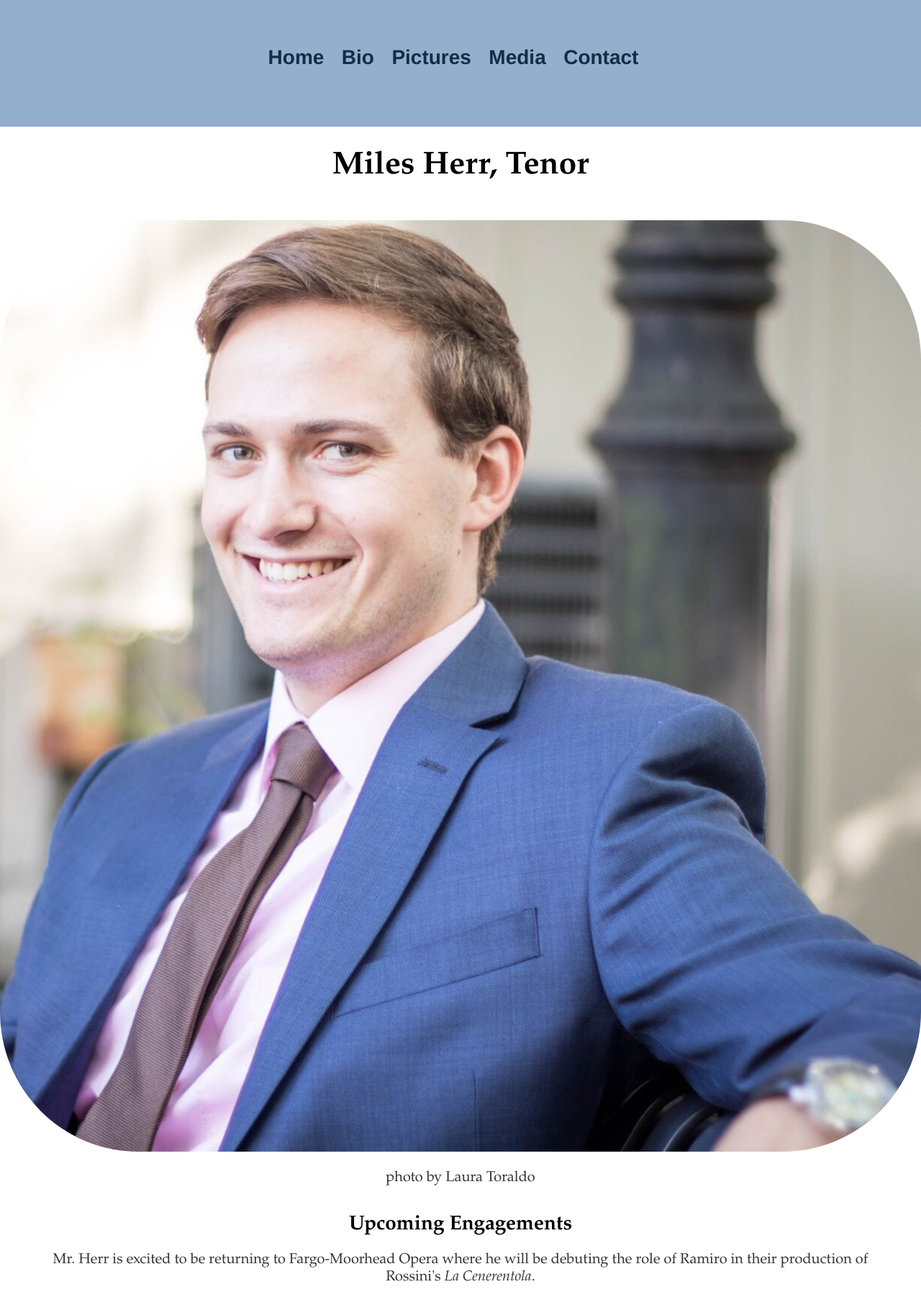
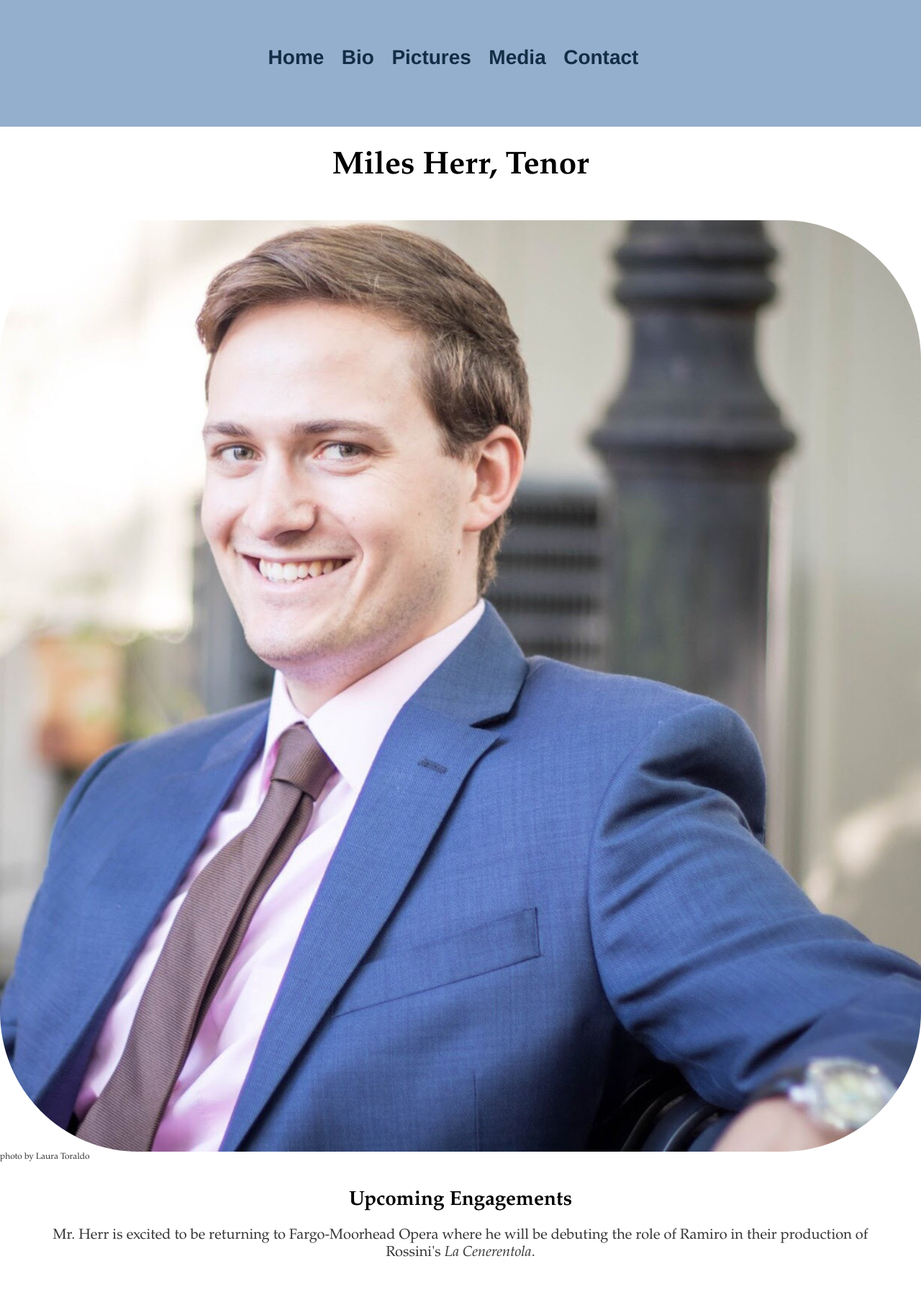
Before and after one commit to leemlb06pmi/leemlb06pmi.github.io, a Jekyll site: the page built from index.html, in a window 1280 px wide. Shown: the whole page at 72% size. Built offline with Jekyll 4.4.1, drawn with Linux system fonts in a browser that asks for light colours; after the commit the page ends 1786 px from its top, so only the background shows below that.

Commit message:
Update index.html

```diff
--- a/index.html
+++ b/index.html
@@ -9,11 +9,8 @@
 		<div class = "column">
 			<h1>Miles Herr, Tenor</h1>
 			<br>
-			<p>
-				<img style="width: 100%; border-radius: 15%;" src="https://leemlb06pmi.github.io/photos/Headshot.jpg" alt="Headshot">
-				<br>
-				photo by Laura Toraldo
-			</p>
+			<img style="width: 100%; border-radius: 15%;" src="https://leemlb06pmi.github.io/photos/Headshot.jpg" alt="Headshot">
+			<p style="text-align:left; font-size:.75em;">photo by Laura Toraldo</p>
 
 		</div>
 		<div class = "column">
```
